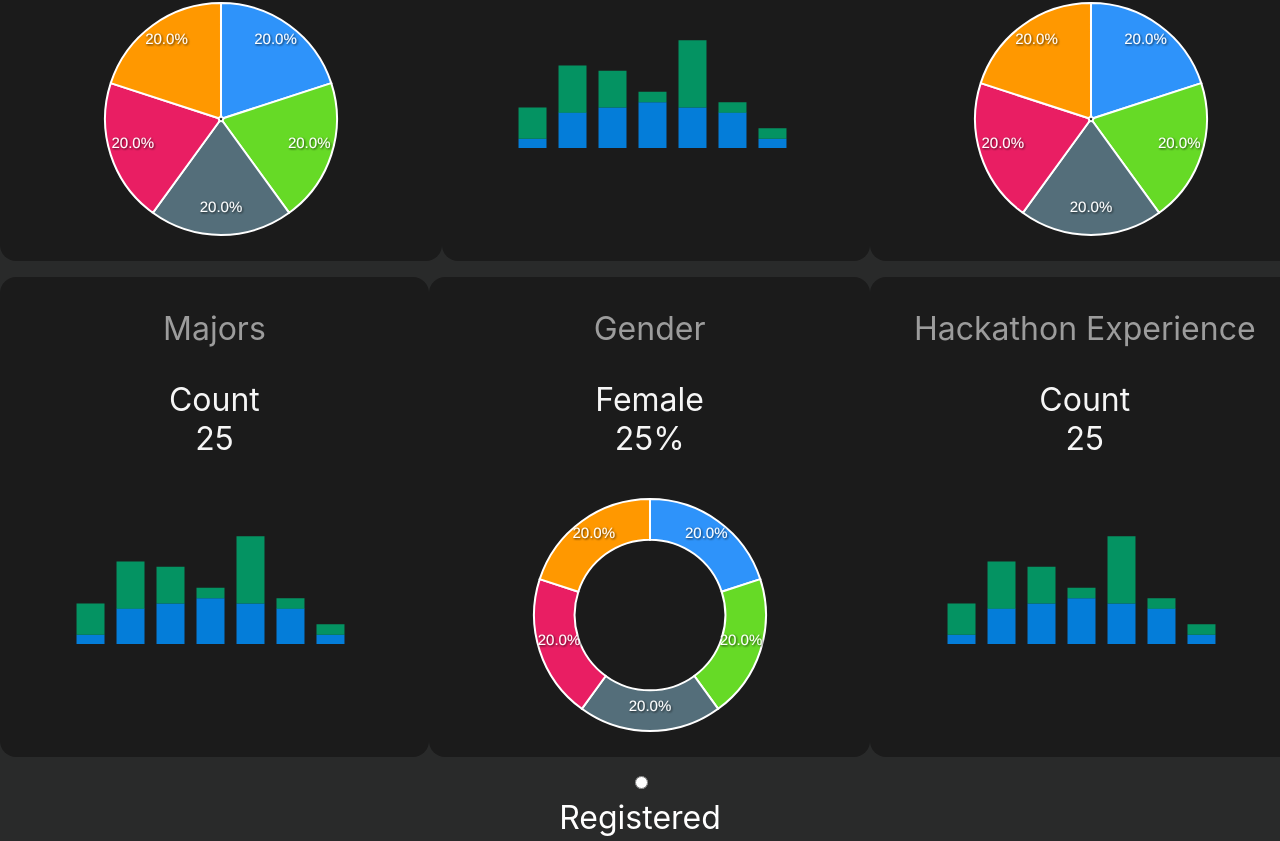
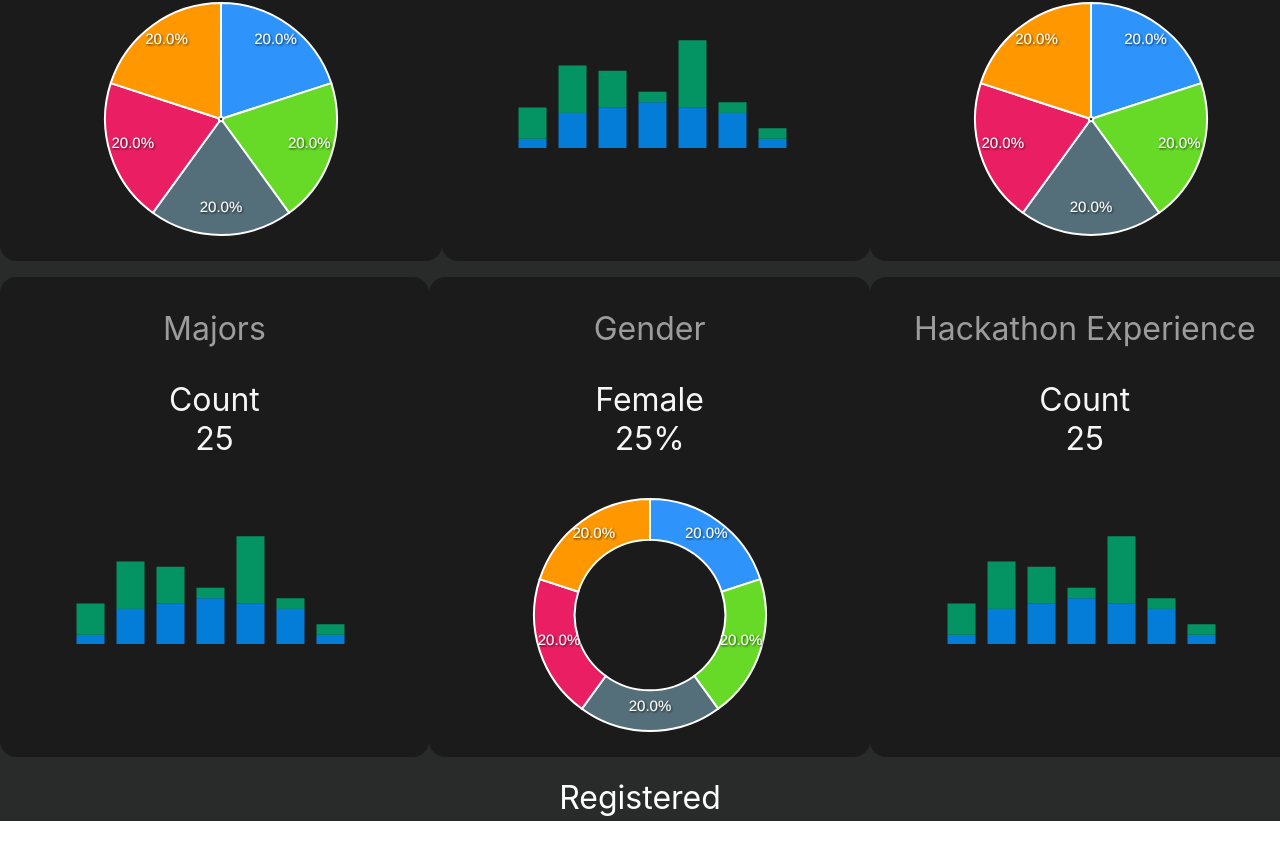
Before and after one commit to nishilfaldu/react-dashboard, a React (Create React App) app: page / in a window 1280 px wide. Shown: the part 301-1142 px from the top of the page. Built offline with nearby package versions, Linux system fonts and the light colour scheme.

Commit message:
scaled radio to 0

```diff
--- a/src/components/TabButton.js
+++ b/src/components/TabButton.js
@@ -21,7 +21,8 @@ const TabButton = function(props){
                 type='radio'
                 id='input-1'
                 name='group'
-                />
+                // disappear element by scale(0)
+                style={{position: 'absolute',transform: 'scale(0)'}}/>
                 <SpanButton>
                 {/* <span className='btn'> */}
                     <span className='btn-icon uil uil-chart'/>
```
